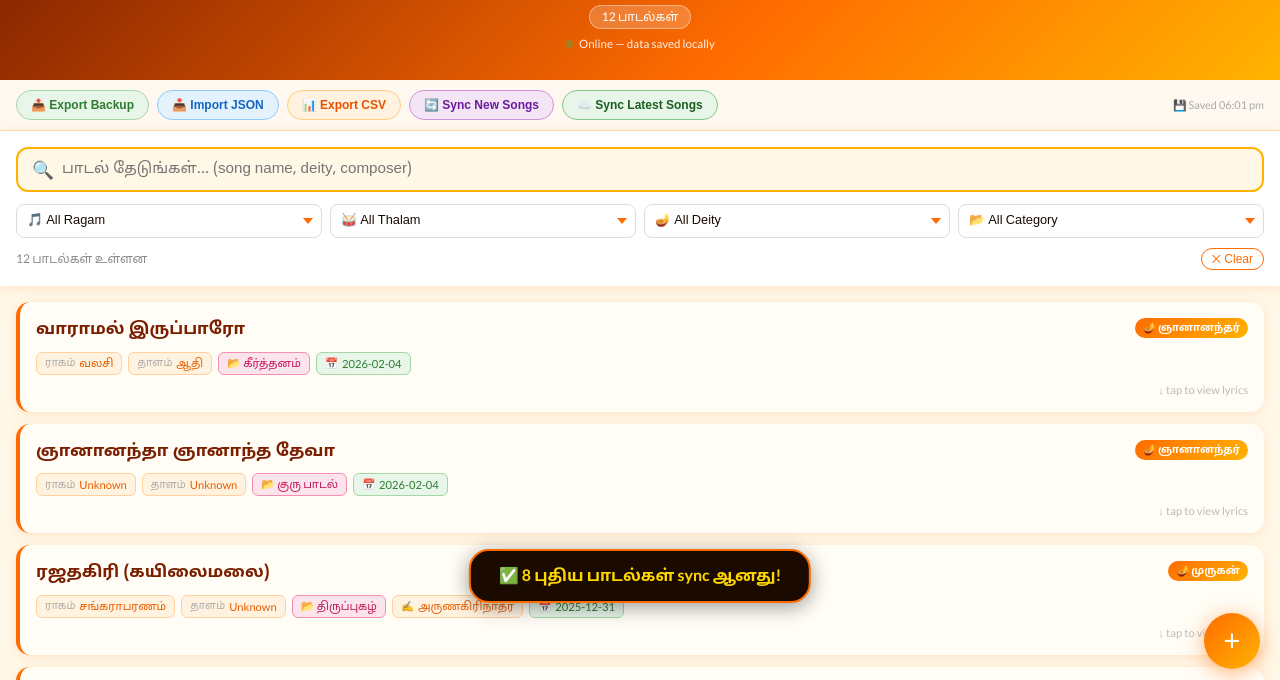
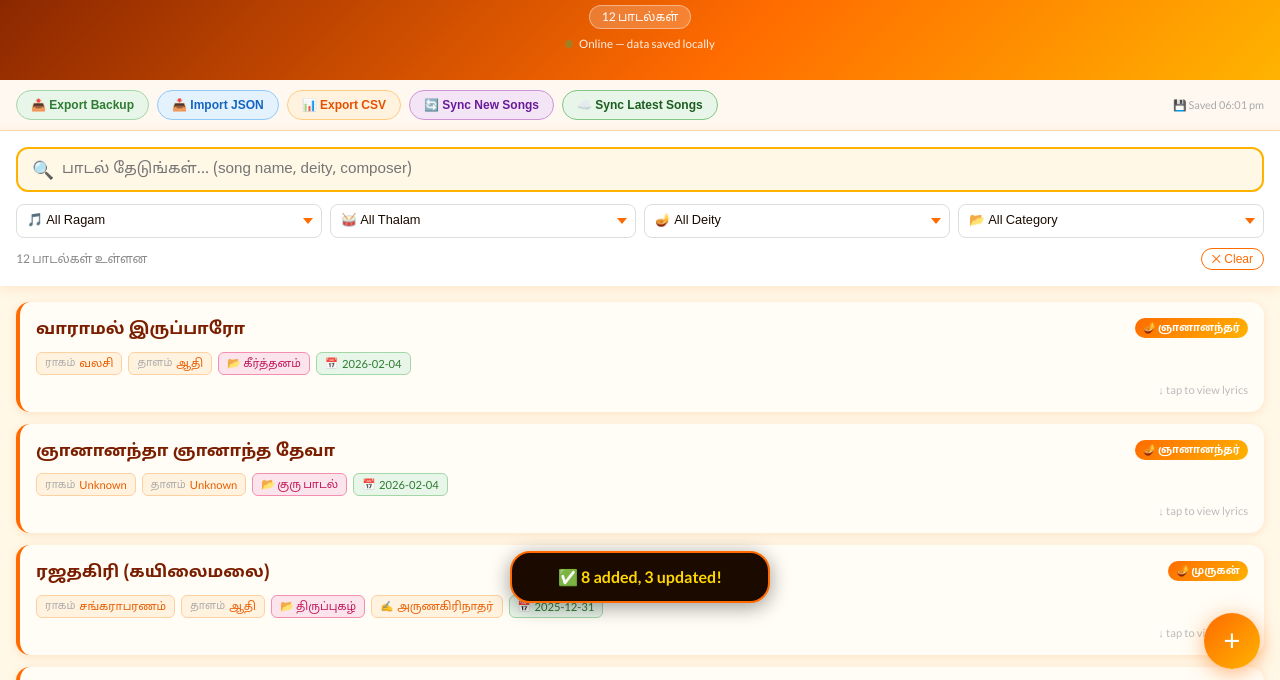
Before and after one commit to ineedmaptech/bhajansri, a plain HTML site: page index.html in a window 1280 px wide. Shown: the part 107-787 px from the top of the page. Drawn offline with Linux system fonts and the light colour scheme.

Commit message:
Add files via upload

```diff
--- a/index.html
+++ b/index.html
@@ -903,19 +903,24 @@ async function syncFromSheets() {
     if (!response.ok) throw new Error('songs.json not found');
     const data = await response.json();
     const imported = data.songs || [];
-    const existingNames = new Set(songs.map(s => s.name));
     let added = 0;
+    let updated = 0;
     imported.forEach(s => {
-      if (!existingNames.has(s.name)) {
+      const existingIdx = songs.findIndex(x => x.name === s.name);
+      if (existingIdx === -1) {
         songs.push({ ...s, id: nextId++ });
         added++;
+      } else {
+        // Update existing song with latest lyrics and metadata
+        songs[existingIdx] = { ...songs[existingIdx], ...s };
+        updated++;
       }
     });
-    if (added > 0) {
+    if (added > 0 || updated > 0) {
       saveSongs();
       populateFilters();
       applyFilters();
-      showToast('✅ ' + added + ' புதிய பாடல்கள் sync ஆனது!');
+      showToast('✅ ' + added + ' added, ' + updated + ' updated!');
     } else {
       showToast('✅ Already up to date! ' + songs.length + ' songs loaded');
     }
```
